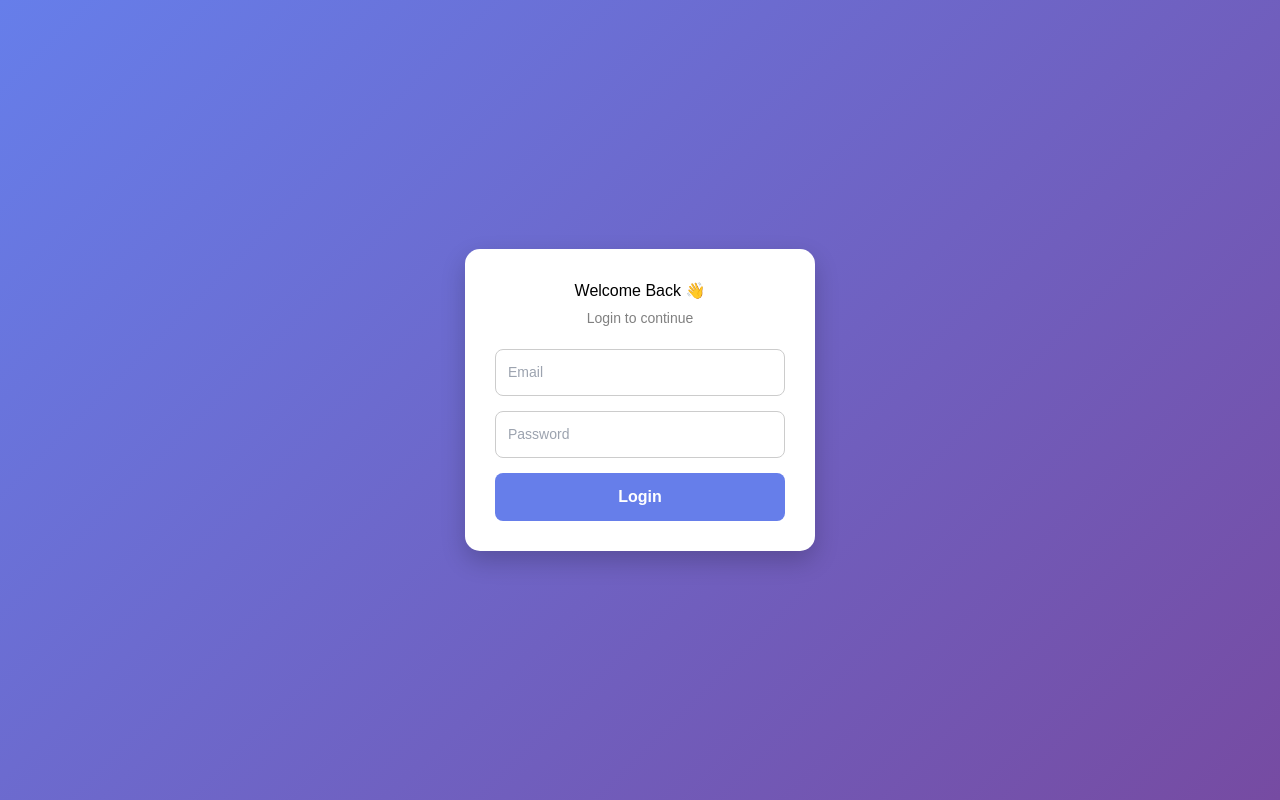
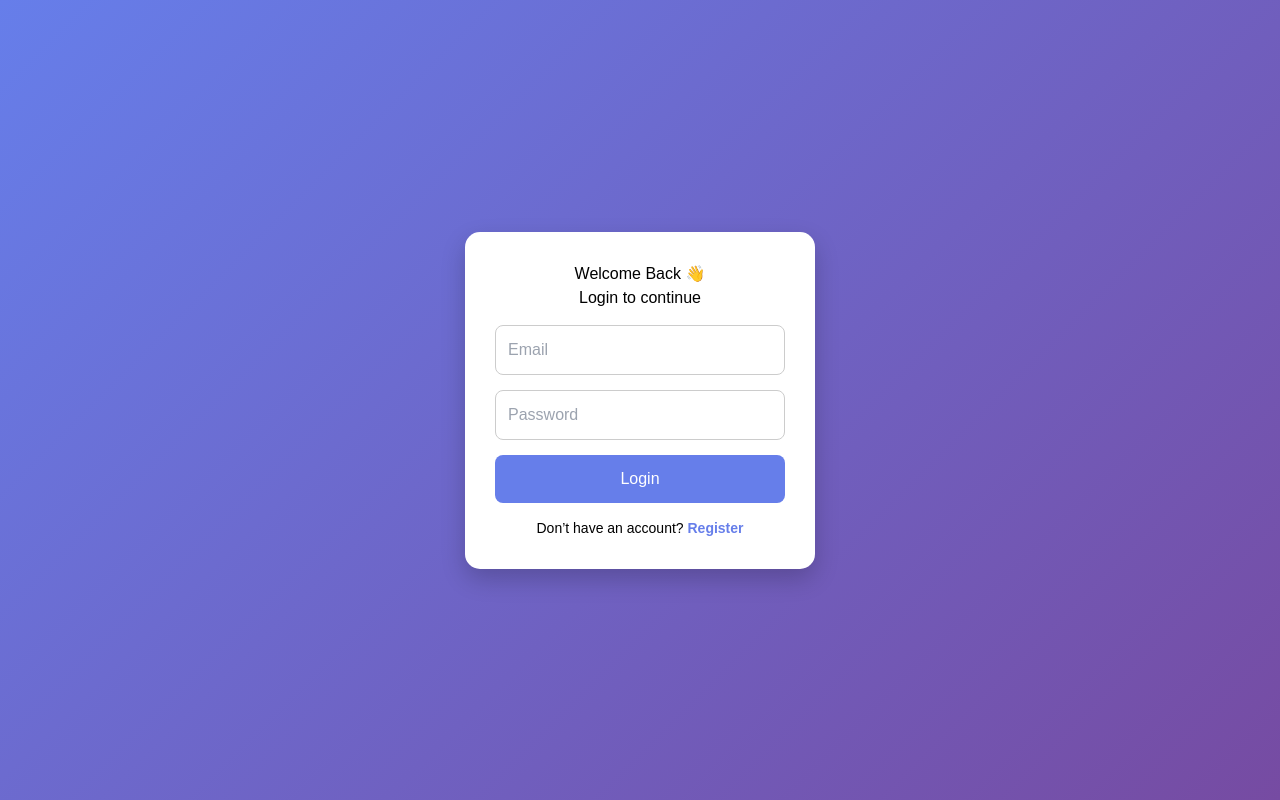
Before and after one commit to pallavinarsinge04/smart_ai_ecommerce, a React (Vite) app in the folder client/: page /login in a window 1280 px wide. Built offline with nearby package versions, Linux system fonts and the light colour scheme.

Commit message:
feat(auth): add register navigation link to login page

```diff
--- a/client/src/pages/Login.jsx
+++ b/client/src/pages/Login.jsx
@@ -1,7 +1,10 @@
 import React, { useState } from "react";
+import { Link, useNavigate } from "react-router-dom";
 import API from "./../services/api";
 
 function Login() {
+  const navigate = useNavigate();
+
   const [form, setForm] = useState({
     email: "",
     password: "",
@@ -23,6 +26,9 @@ function Login() {
       localStorage.setItem("token", res.data.token);
 
       alert("Login Successful");
+
+      // optional redirect
+      navigate("/");
     } catch (err) {
       alert("Login Failed");
     }
@@ -31,8 +37,8 @@ function Login() {
   return (
     <div style={styles.container}>
       <div style={styles.card}>
-        <h2 style={styles.title}>Welcome Back 👋</h2>
-        <p style={styles.subtitle}>Login to continue</p>
+        <h2>Welcome Back 👋</h2>
+        <p>Login to continue</p>
 
         <form onSubmit={handleSubmit} style={styles.form}>
           <input
@@ -57,6 +63,14 @@ function Login() {
             Login
           </button>
         </form>
+
+        {/* REGISTER LINK */}
+        <p style={styles.registerText}>
+          Don’t have an account?{" "}
+          <Link to="/register" style={styles.link}>
+            Register
+          </Link>
+        </p>
       </div>
     </div>
   );
@@ -81,39 +95,37 @@ const styles = {
     textAlign: "center",
   },
 
-  title: {
-    marginBottom: "5px",
-  },
-
-  subtitle: {
-    marginBottom: "20px",
-    color: "gray",
-    fontSize: "14px",
-  },
-
   form: {
     display: "flex",
     flexDirection: "column",
     gap: "15px",
+    marginTop: "15px",
   },
 
   input: {
     padding: "12px",
     borderRadius: "8px",
     border: "1px solid #ccc",
-    outline: "none",
-    fontSize: "14px",
   },
 
   button: {
     padding: "12px",
-    borderRadius: "8px",
-    border: "none",
     background: "#667eea",
     color: "white",
+    border: "none",
+    borderRadius: "8px",
+    cursor: "pointer",
+  },
+
+  registerText: {
+    marginTop: "15px",
+    fontSize: "14px",
+  },
+
+  link: {
+    color: "#667eea",
     fontWeight: "bold",
-    cursor: "pointer",
-    transition: "0.3s",
+    textDecoration: "none",
   },
 };
 
```
